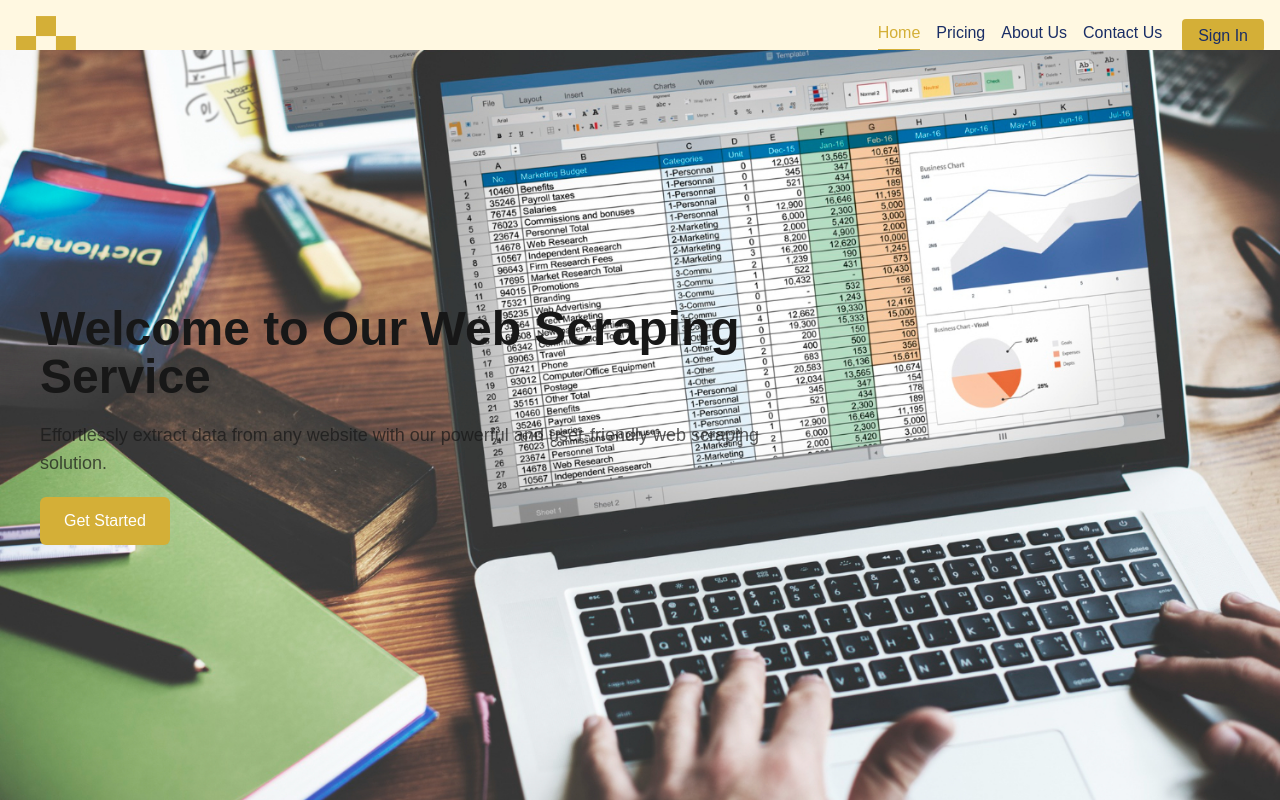
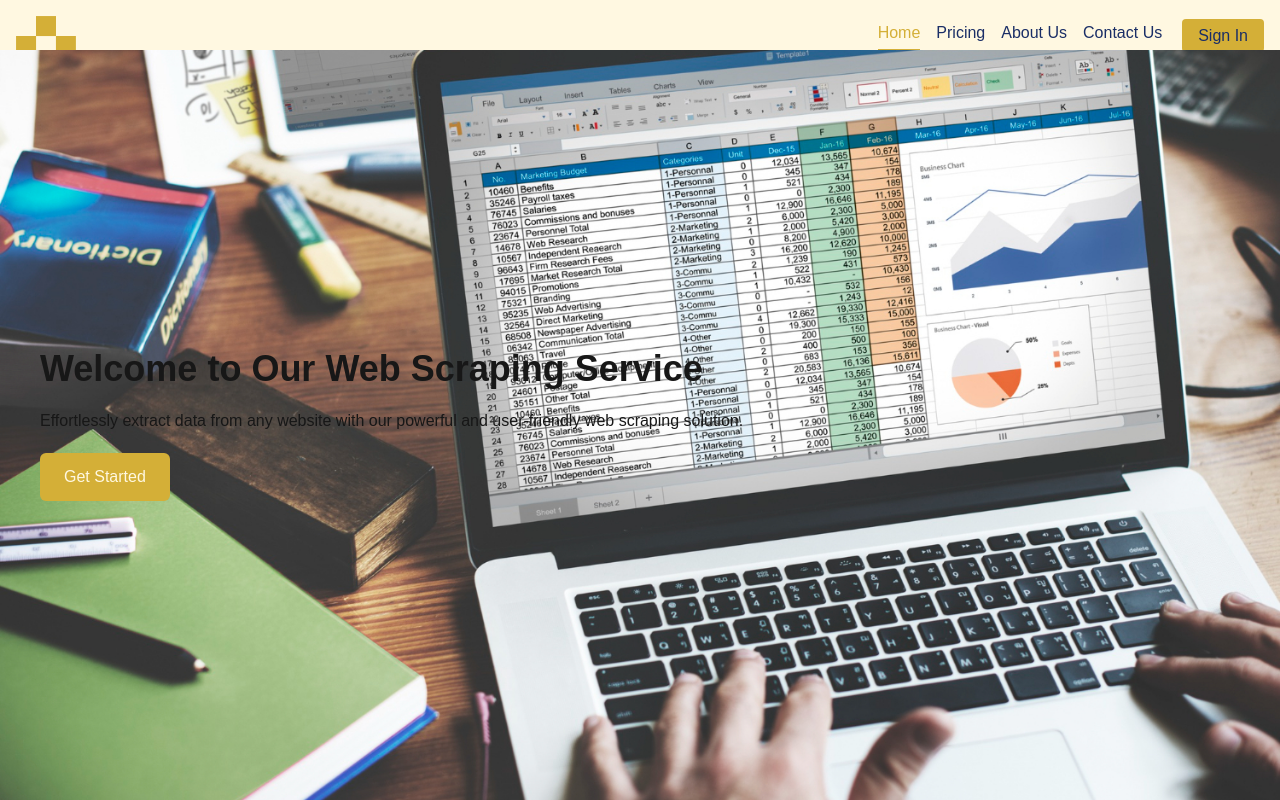
Before and after one commit to Osemensilas/scraper, a Next.js app: page / in a window 1280 px wide. Built offline with nearby package versions, Linux system fonts and the light colour scheme.

Commit message:
update HomeHero.tsx

```diff
--- a/components/sections/HomeHero.tsx
+++ b/components/sections/HomeHero.tsx
@@ -3,15 +3,15 @@ import Image from "next/image";
 const HomeHero = () => {
     return (
         <>
-        <section className="h-max sm:h-[calc(100vh-50px)] w-screen px-10 flex items-center justify-start relative">
+        <section className="h-max sm:h-[calc(100vh-50px)] w-screen px-10 py-20 sm:py-0 flex items-center justify-start relative">
             <div className="absolute top-0 left-0 h-full w-full">
                 <Image src="/images/hero.jpg" fill className="object-cover" alt="hero image" />
             </div>
             <div className="h-max w-full sm:w-3/5 flex flex-col gap-5 relative z-10">
-                <h1 className="text-5xl font-bold text-foreground">Welcome to Our Web Scraping Service</h1>
-                <p className="text-lg text-foreground/70">Effortlessly extract data from any website with our powerful and user-friendly web scraping solution.</p>
+                <h1 className="text-2xl sm:text-4xl font-bold text-foreground">Welcome to Our Web Scraping Service</h1>
+                <p className="text-bold text-text text-base">Effortlessly extract data from any website with our powerful and user-friendly web scraping solution.</p>
                 <div className="h-max w-max">
-                    <button type="button" className="px-6 py-3 bg-primary text-white rounded-md hover:bg-primary/90 transition">Get Started</button>
+                    <button type="button" className="px-6 py-3 bg-primary text-background rounded-md hover:bg-primary/90 transition">Get Started</button>
                 </div>
             </div>
         </section>
```
